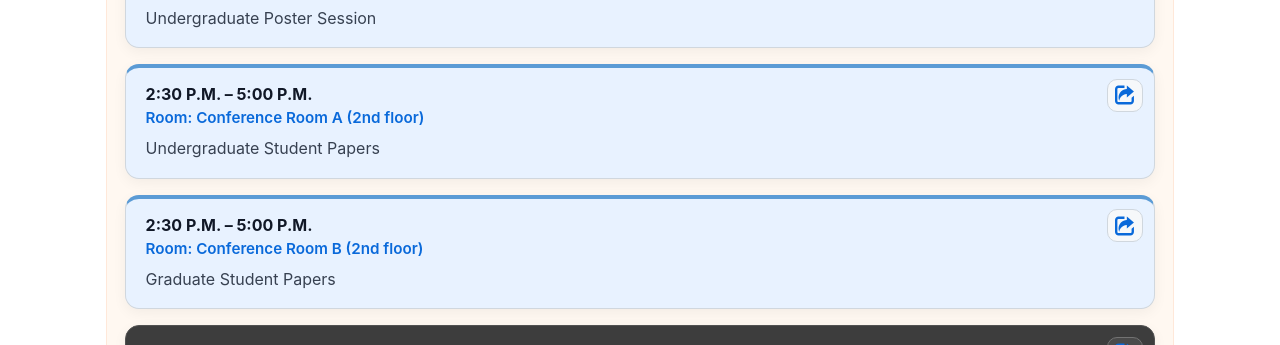
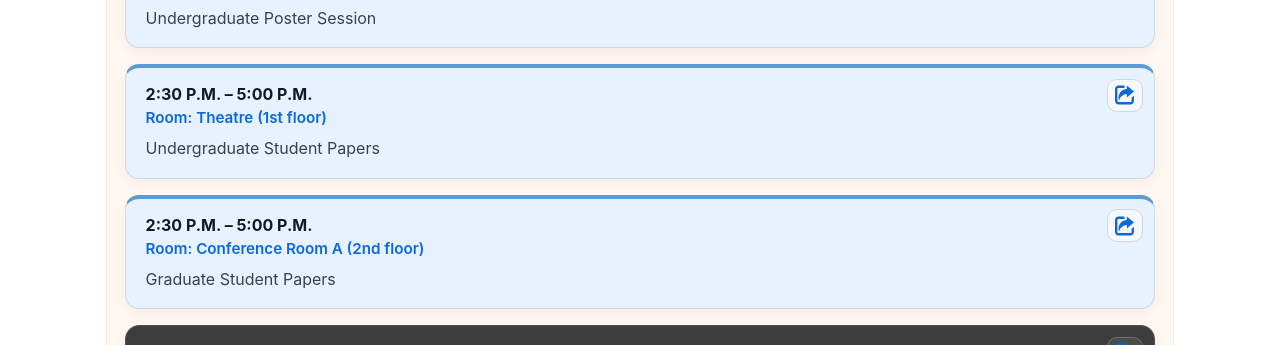
Before and after one commit to admiusa/2026symposium, a Jekyll site: the page built from admi26_program.md, in a window 1280 px wide and 900 px high, scrolled down 4599 px. Shown: the part 152-497 px from the top of the window. Built offline with Jekyll 4.4.1, drawn with Linux system fonts in a browser that asks for light colours.

Commit message:
schedule update

```diff
--- a/_data/schedule.yml
+++ b/_data/schedule.yml
@@ -244,14 +244,14 @@ days:
         time_start: "2026-03-28T14:30:00-04:00"
         time_end: "2026-03-28T17:00:00-04:00"
         time: "2:30 P.M. – 5:00 P.M."
-        room: Conference Room A (2nd floor)
+        room: Theatre (1st floor)
         description_html: Undergraduate Student Papers
       - id: program-event-26
         session_track: student
         time_start: "2026-03-28T14:30:00-04:00"
         time_end: "2026-03-28T17:00:00-04:00"
         time: "2:30 P.M. – 5:00 P.M."
-        room: Conference Room B (2nd floor)
+        room: Conference Room A (2nd floor)
         description_html: Graduate Student Papers
       - id: program-event-27
         time_start: "2026-03-28T17:00:00-04:00"
```
